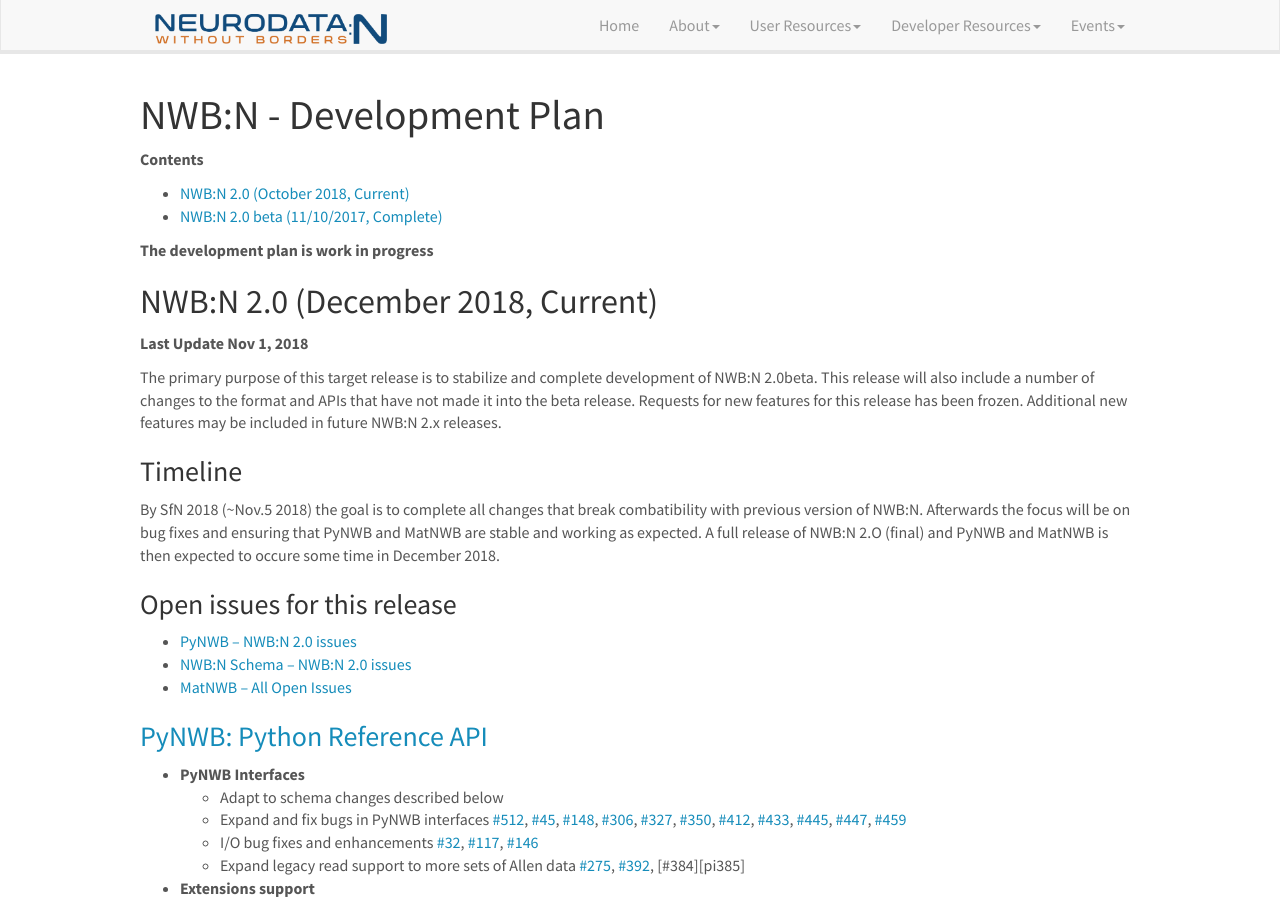
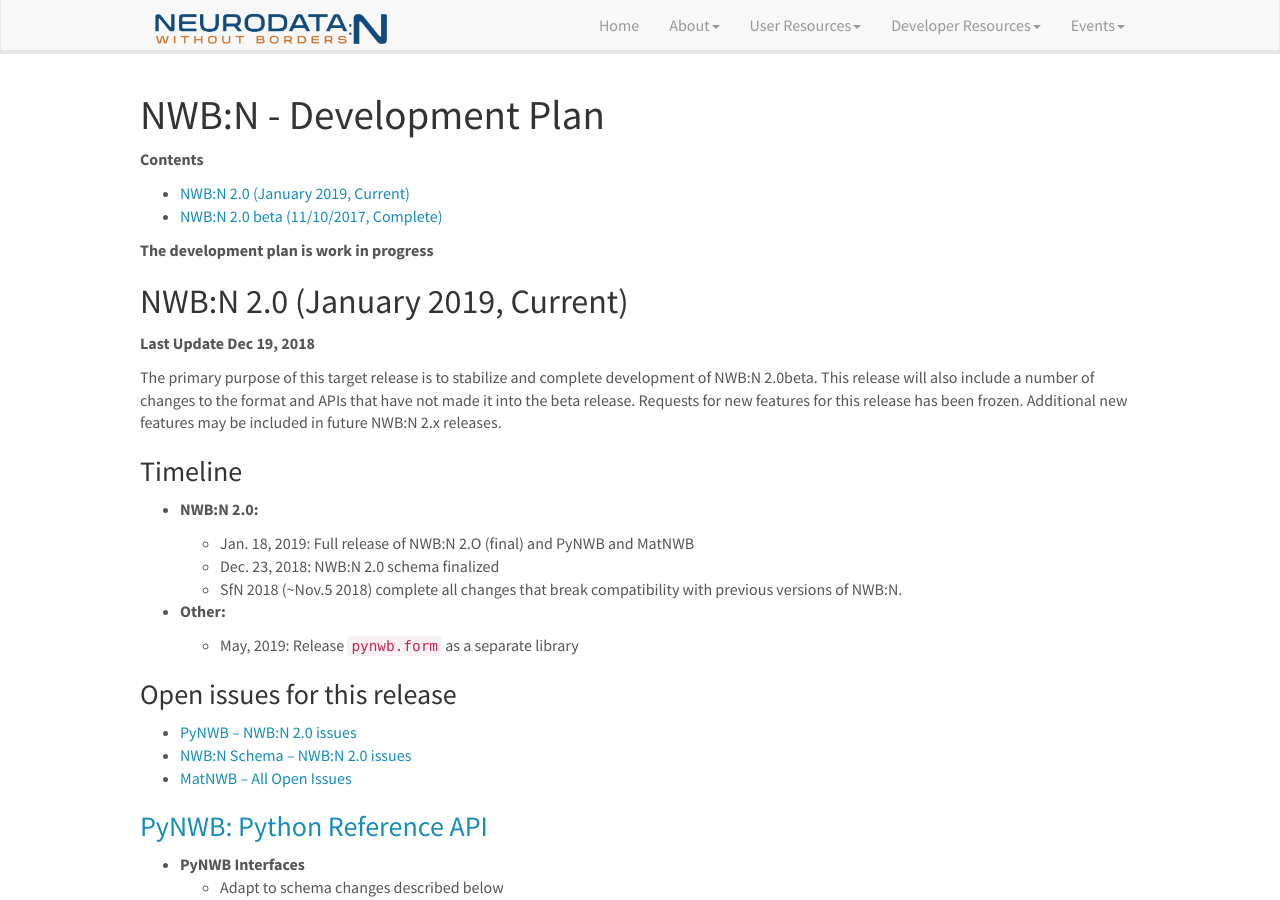
Before and after one commit to ttngu207/neurodatawithoutborders.github.io, a Jekyll site: the page built from _pages/development_plan.md, in a window 1280 px wide and 900 px high. Built offline with Jekyll 4.4.1, drawn with Linux system fonts in a browser that asks for light colours; nearby versions of some CDN libraries.

Commit message:
Add timeline for development plan

```diff
--- a/_pages/development_plan.md
+++ b/_pages/development_plan.md
@@ -12,14 +12,15 @@
 # NWB:N -  Development Plan
 
 **Contents**
-* [NWB:N 2.0 (October 2018, Current)](#nwb2-full-plan)
+* [NWB:N 2.0 (January 2019, Current)](#nwb2-full-plan)
 * [NWB:N 2.0 beta (11/10/2017, Complete)](#nwb2-beta-plan)
 
 **The development plan is work in progress**
 
-## NWB:N 2.0 (December 2018, Current)<a id="nwb2-full-plan"></a>
 
-**Last Update Nov 1, 2018**
+## NWB:N 2.0 (January 2019, Current)<a id="nwb2-full-plan"></a>
+
+**Last Update Dec 19, 2018**
 
 The primary purpose of this target release is to stabilize and complete development of NWB:N 2.0beta.
 This release will also include a number of changes to the format and APIs that have not made it into
@@ -28,10 +29,16 @@
 
 ### Timeline
 
-By SfN 2018 (~Nov.5 2018) the goal is to complete all changes that break combatibility with previous
-version of NWB:N. Afterwards the focus will be on bug fixes and ensuring that PyNWB and MatNWB are
-stable and working as expected. A full release of NWB:N 2.O (final) and PyNWB and MatNWB is then
-expected to occure some time in December 2018.
+* **NWB:N 2.0:**
+
+    * Jan. 18, 2019: Full release of NWB:N 2.O (final) and PyNWB and MatNWB
+    * Dec. 23, 2018: NWB:N 2.0 schema finalized
+    * SfN 2018 (~Nov.5 2018) complete all changes that break compatibility with previous versions of NWB:N.
+
+* **Other:**
+
+    * May, 2019: Release ``pynwb.form`` as a separate library
+
 
 ### Open issues for this release
 
```
